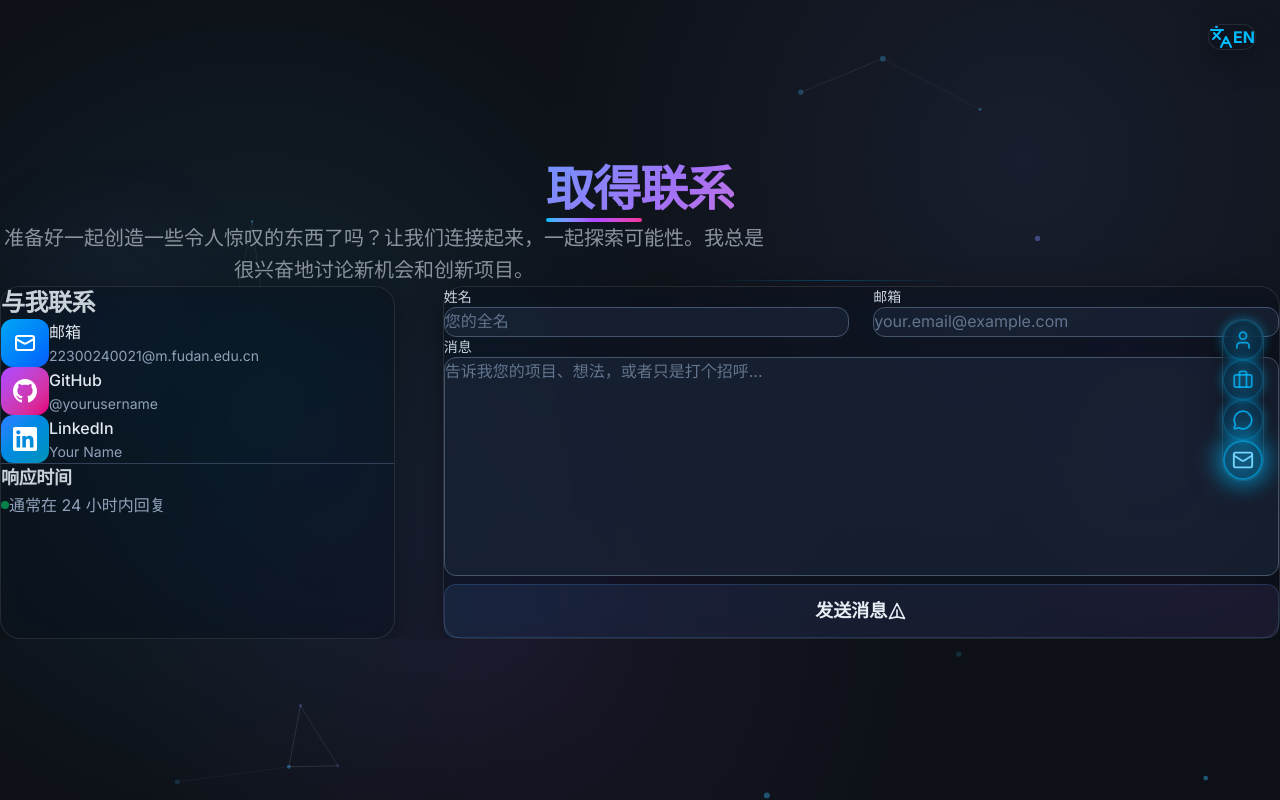
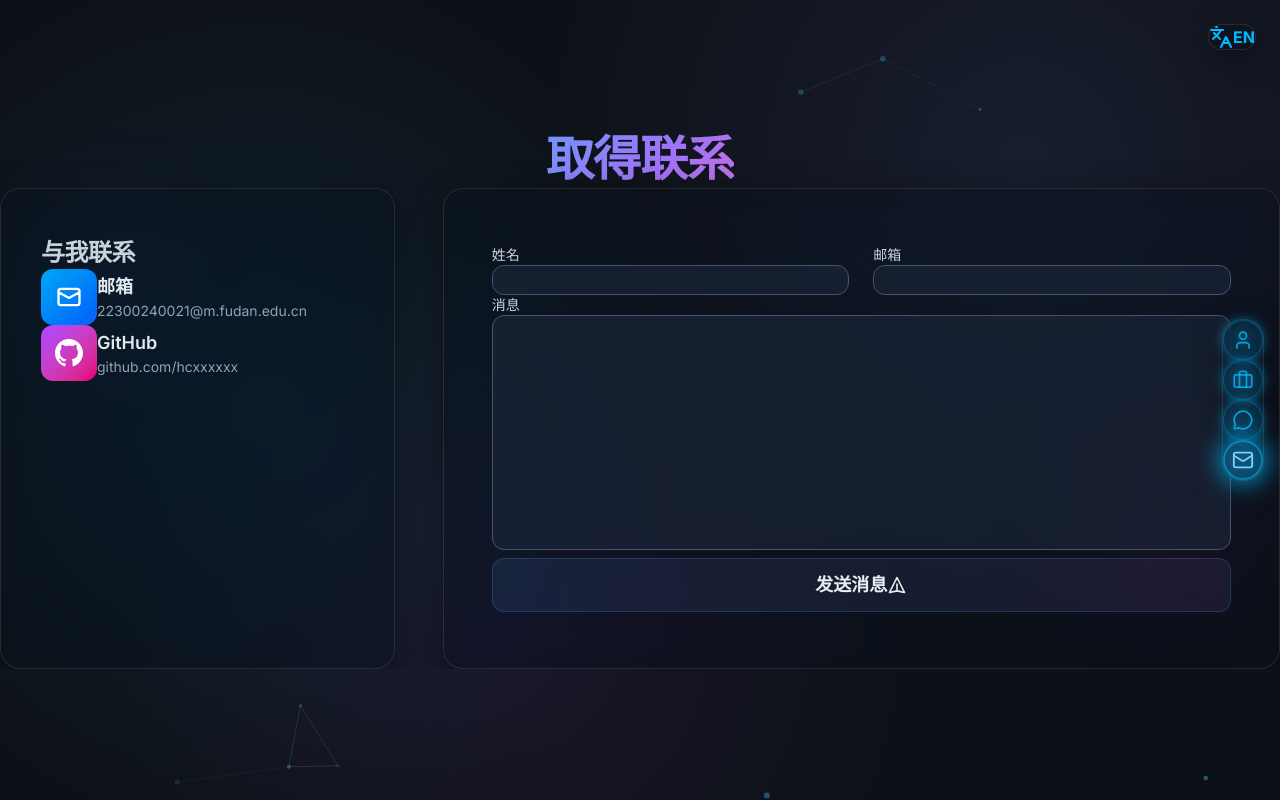
Before and after one commit to hcxxxxxx/Personal-portfolio, a Next.js app: page / in a window 1280 px wide. Both pictures are taken after a click on the button 1243 px from the left and 460 px from the top of the page. Built offline with nearby package versions, Linux system fonts and the light colour scheme.

Commit message:
fix: 占位符文本

```diff
--- a/src/components/ContactSection.tsx
+++ b/src/components/ContactSection.tsx
@@ -65,7 +65,7 @@ const ContactSection = () => {
 
   return (
     // 联系表单区域的根元素
-    <section className="w-full max-w-7xl mx-auto px-4 py-24 relative overflow-hidden">
+    <section className="w-full max-w-7xl mx-auto px-4 sm:px-6 lg:px-8 py-24 relative overflow-hidden">
       {/* 背景装饰元素 */}
       <div className="absolute inset-0 pointer-events-none">
         {/* 左上角装饰圆 */}
@@ -112,7 +112,6 @@ const ContactSection = () => {
                 <span className="inline-block w-1 h-12 md:h-16 bg-sky-400 ml-1 animate-pulse"></span>
               )}
             </h2>
-            <div className="w-24 h-1 bg-gradient-to-r from-sky-400 via-purple-500 to-pink-500 mx-auto rounded-full mb-8"></div>
           </motion.div>
           <motion.p
             variants={itemVariants}
@@ -124,79 +123,60 @@ const ContactSection = () => {
 
         {/* 联系表单网格布局 */}
         <div className="grid grid-cols-1 lg:grid-cols-3 gap-8 lg:gap-12">
-          {/* 左侧信息面板 */}
+          {/* 左侧联系方式卡片 */}
           <motion.div variants={itemVariants} className="lg:col-span-1">
-            <div className="glass-card p-8 glow-effect h-full">
+            <div className="glass-card glow-effect h-full" style={{ padding: '3rem 2.5rem' }}>
+              <div className="space-y-10">
+                {/* 联系方式标题 */}
+                <div>
+                  <h3 className="text-2xl font-semibold mb-8 text-sky-400">{texts.contact.connectWithMe}</h3>
+                </div>
+
+                {/* 联系方式列表 */}
                 <div className="space-y-8">
-                {/* 联系方式 */}
-                <div>
-                  <h3 className="text-2xl font-semibold mb-6 text-sky-400">{texts.contact.connectWithMe}</h3>
-                  <div className="space-y-6">
-                    <motion.div
-                      whileHover={{ x: 5 }}
-                      className="flex items-center space-x-4 group cursor-pointer"
-                      onClick={() => window.location.href = 'mailto:22300240021@m.fudan.edu.cn'}
+                  {/* 邮箱 */}
+                  <motion.a
+                    href="mailto:22300240021@m.fudan.edu.cn"
+                    whileHover={{ x: 5, scale: 1.02 }}
+                    className="flex items-center space-x-5 group cursor-pointer p-4 rounded-xl hover:bg-slate-800/30 transition-all duration-300"
                   >
-                      <div className="w-12 h-12 rounded-xl bg-gradient-to-br from-sky-500 to-blue-600 flex items-center justify-center group-hover:scale-110 transition-transform duration-300">
-                        <svg className="w-6 h-6 text-white" fill="none" stroke="currentColor" viewBox="0 0 24 24">
+                    <div className="w-14 h-14 rounded-xl bg-gradient-to-br from-sky-500 to-blue-600 flex items-center justify-center group-hover:scale-110 transition-transform duration-300 flex-shrink-0">
+                      <svg className="w-7 h-7 text-white" fill="none" stroke="currentColor" viewBox="0 0 24 24">
                         <path strokeLinecap="round" strokeLinejoin="round" strokeWidth={2} d="M3 8l7.89 4.26a2 2 0 002.22 0L21 8M5 19h14a2 2 0 002-2V7a2 2 0 00-2-2H5a2 2 0 00-2 2v10a2 2 0 002 2z" />
                       </svg>
                     </div>
-                      <div>
-                        <div className="font-medium text-slate-200">{texts.contact.email}</div>
-                        <div className="text-sm text-slate-400">22300240021@m.fudan.edu.cn</div>
+                    <div className="flex-1 min-w-0">
+                      <div className="font-semibold text-lg text-slate-200 mb-1">{texts.contact.email}</div>
+                      <div className="text-sm text-slate-400 truncate">22300240021@m.fudan.edu.cn</div>
                     </div>
-                    </motion.div>
+                  </motion.a>
 
-                    <motion.div
-                      whileHover={{ x: 5 }}
-                      className="flex items-center space-x-4 group cursor-pointer"
-                      onClick={() => window.open('https://github.com', '_blank')}
+                  {/* GitHub */}
+                  <motion.a
+                    href="https://github.com/hcxxxxxx"
+                    target="_blank"
+                    rel="noopener noreferrer"
+                    whileHover={{ x: 5, scale: 1.02 }}
+                    className="flex items-center space-x-5 group cursor-pointer p-4 rounded-xl hover:bg-slate-800/30 transition-all duration-300"
                   >
-                      <div className="w-12 h-12 rounded-xl bg-gradient-to-br from-purple-500 to-pink-600 flex items-center justify-center group-hover:scale-110 transition-transform duration-300">
-                        <svg className="w-6 h-6 text-white" fill="currentColor" viewBox="0 0 24 24">
+                    <div className="w-14 h-14 rounded-xl bg-gradient-to-br from-purple-500 to-pink-600 flex items-center justify-center group-hover:scale-110 transition-transform duration-300 flex-shrink-0">
+                      <svg className="w-7 h-7 text-white" fill="currentColor" viewBox="0 0 24 24">
                         <path d="M12 0c-6.626 0-12 5.373-12 12 0 5.302 3.438 9.8 8.207 11.387.599.111.793-.261.793-.577v-2.234c-3.338.726-4.033-1.416-4.033-1.416-.546-1.387-1.333-1.756-1.333-1.756-1.089-.745.083-.729.083-.729 1.205.084 1.839 1.237 1.839 1.237 1.07 1.834 2.807 1.304 3.492.997.107-.775.418-1.305.762-1.604-2.665-.305-5.467-1.334-5.467-5.931 0-1.311.469-2.381 1.236-3.221-.124-.303-.535-1.524.117-3.176 0 0 1.008-.322 3.301 1.23.957-.266 1.983-.399 3.003-.404 1.02.005 2.047.138 3.006.404 2.291-1.552 3.297-1.23 3.297-1.23.653 1.653.242 2.874.118 3.176.77.84 1.235 1.911 1.235 3.221 0 4.609-2.807 5.624-5.479 5.921.43.372.823 1.102.823 2.222v3.293c0 .319.192.694.801.576 4.765-1.589 8.199-6.086 8.199-11.386 0-6.627-5.373-12-12-12z"/>
                       </svg>
                     </div>
-                      <div>
-                        <div className="font-medium text-slate-200">{texts.contact.github}</div>
-                        <div className="text-sm text-slate-400">@yourusername</div>
+                    <div className="flex-1 min-w-0">
+                      <div className="font-semibold text-lg text-slate-200 mb-1">{texts.contact.github}</div>
+                      <div className="text-sm text-slate-400 truncate">github.com/hcxxxxxx</div>
                     </div>
-                    </motion.div>
-
-                    <motion.div
-                      whileHover={{ x: 5 }}
-                      className="flex items-center space-x-4 group cursor-pointer"
-                      onClick={() => window.open('https://linkedin.com', '_blank')}
-                    >
-                      <div className="w-12 h-12 rounded-xl bg-gradient-to-br from-blue-500 to-cyan-600 flex items-center justify-center group-hover:scale-110 transition-transform duration-300">
-                        <svg className="w-6 h-6 text-white" fill="currentColor" viewBox="0 0 24 24">
-                          <path d="M20.447 20.452h-3.554v-5.569c0-1.328-.027-3.037-1.852-3.037-1.853 0-2.136 1.445-2.136 2.939v5.667H9.351V9h3.414v1.561h.046c.477-.9 1.637-1.85 3.37-1.85 3.601 0 4.267 2.37 4.267 5.455v6.286zM5.337 7.433c-1.144 0-2.063-.926-2.063-2.065 0-1.138.92-2.063 2.063-2.063 1.14 0 2.064.925 2.064 2.063 0 1.139-.925 2.065-2.064 2.065zm1.782 13.019H3.555V9h3.564v11.452zM22.225 0H1.771C.792 0 0 .774 0 1.729v20.542C0 23.227.792 24 1.771 24h20.451C23.2 24 24 23.227 24 22.271V1.729C24 .774 23.2 0 22.222 0h.003z"/>
-                        </svg>
-                      </div>
-                      <div>
-                        <div className="font-medium text-slate-200">{texts.contact.linkedin}</div>
-                        <div className="text-sm text-slate-400">Your Name</div>
-                      </div>
-                    </motion.div>
-                  </div>
-                </div>
-
-                {/* 响应时间信息 */}
-                <div className="border-t border-slate-700 pt-6">
-                  <h4 className="text-lg font-semibold mb-3 text-slate-200">{texts.contact.responseTime}</h4>
-                  <div className="flex items-center space-x-2">
-                    <div className="w-2 h-2 bg-green-400 rounded-full animate-pulse"></div>
-                    <span className="text-slate-400">{texts.contact.responseTimeText}</span>
-                  </div>
+                  </motion.a>
                 </div>
               </div>
             </div>
           </motion.div>
 
-          {/* 右侧表单 */}
+          {/* 右侧表单卡片 */}
           <motion.div variants={itemVariants} className="lg:col-span-2">
-            <div className="glass-card p-8 md:p-10 glow-effect">
+            <div className="glass-card glow-effect" style={{ padding: '3.5rem 3rem' }}>
               <form onSubmit={handleSubmit} className="space-y-8">
                 {/* 姓名和邮箱输入框 */}
                 <div className="grid grid-cols-1 md:grid-cols-2 gap-6">
@@ -204,14 +184,15 @@ const ContactSection = () => {
                     whileFocus={{ scale: 1.02 }}
                     className="relative group"
                   >
-                    <label className="block text-sm font-medium text-slate-300 mb-2">{texts.contact.form.name}</label>
+                    <label className="block text-sm font-medium text-slate-300 mb-3">{texts.contact.form.name}</label>
                     <input
                       type="text"
                       placeholder={texts.contact.form.namePlaceholder}
                       value={name}
                       onChange={(e) => setName(e.target.value)}
                       required
-                      className="w-full p-4 rounded-xl bg-slate-800/60 border border-slate-600 focus:ring-2 focus:ring-sky-500 focus:border-sky-500 focus:outline-none transition-all duration-300 placeholder:text-slate-500 group-hover:border-slate-500"
+                      className="w-full px-5 py-4 rounded-xl bg-slate-800/60 border border-slate-600 focus:ring-2 focus:ring-sky-500 focus:border-sky-500 focus:outline-none transition-all duration-300 placeholder:text-slate-500 group-hover:border-slate-500"
+                      style={{ paddingLeft: '1.25rem' }}
                     />
                     <div className="absolute inset-0 rounded-xl bg-gradient-to-r from-sky-500/20 to-purple-500/20 opacity-0 group-hover:opacity-100 transition-opacity duration-300 -z-10 blur-xl"></div>
                   </motion.div>
@@ -220,14 +201,15 @@ const ContactSection = () => {
                     whileFocus={{ scale: 1.02 }}
                     className="relative group"
                   >
-                    <label className="block text-sm font-medium text-slate-300 mb-2">{texts.contact.form.email}</label>
+                    <label className="block text-sm font-medium text-slate-300 mb-3">{texts.contact.form.email}</label>
                     <input
                       type="email"
                       placeholder={texts.contact.form.emailPlaceholder}
                       value={email}
                       onChange={(e) => setEmail(e.target.value)}
                       required
-                      className="w-full p-4 rounded-xl bg-slate-800/60 border border-slate-600 focus:ring-2 focus:ring-sky-500 focus:border-sky-500 focus:outline-none transition-all duration-300 placeholder:text-slate-500 group-hover:border-slate-500"
+                      className="w-full px-5 py-4 rounded-xl bg-slate-800/60 border border-slate-600 focus:ring-2 focus:ring-sky-500 focus:border-sky-500 focus:outline-none transition-all duration-300 placeholder:text-slate-500 group-hover:border-slate-500"
+                      style={{ paddingLeft: '1.25rem' }}
                     />
                     <div className="absolute inset-0 rounded-xl bg-gradient-to-r from-sky-500/20 to-purple-500/20 opacity-0 group-hover:opacity-100 transition-opacity duration-300 -z-10 blur-xl"></div>
                   </motion.div>
@@ -238,14 +220,15 @@ const ContactSection = () => {
                   whileFocus={{ scale: 1.01 }}
                   className="relative group"
                 >
-                  <label className="block text-sm font-medium text-slate-300 mb-2">{texts.contact.form.message}</label>
+                  <label className="block text-sm font-medium text-slate-300 mb-3">{texts.contact.form.message}</label>
                   <textarea
                     placeholder={texts.contact.form.messagePlaceholder}
                     value={message}
                     onChange={(e) => setMessage(e.target.value)}
                     required
                     rows={8}
-                    className="w-full p-4 rounded-xl bg-slate-800/60 border border-slate-600 focus:ring-2 focus:ring-sky-500 focus:border-sky-500 focus:outline-none transition-all duration-300 resize-none placeholder:text-slate-500 group-hover:border-slate-500"
+                    className="w-full px-5 py-4 rounded-xl bg-slate-800/60 border border-slate-600 focus:ring-2 focus:ring-sky-500 focus:border-sky-500 focus:outline-none transition-all duration-300 resize-none placeholder:text-slate-500 group-hover:border-slate-500"
+                    style={{ paddingLeft: '1.25rem', paddingTop: '1rem' }}
                   />
                   <div className="absolute inset-0 rounded-xl bg-gradient-to-r from-sky-500/20 to-purple-500/20 opacity-0 group-hover:opacity-100 transition-opacity duration-300 -z-10 blur-xl"></div>
                 </motion.div>
--- a/src/locales.ts
+++ b/src/locales.ts
@@ -127,7 +127,7 @@ const zh: LocaleTexts = {
   },
   contact: {
     title: '取得联系',
-    subtitle: '准备好一起创造一些令人惊叹的东西了吗？让我们连接起来，一起探索可能性。我总是很兴奋地讨论新机会和创新项目。',
+    subtitle: '',
     connectWithMe: '与我联系',
     email: '邮箱',
     github: 'GitHub',
@@ -136,11 +136,11 @@ const zh: LocaleTexts = {
     responseTimeText: '通常在 24 小时内回复',
     form: {
       name: '姓名',
-      namePlaceholder: '您的全名',
+      namePlaceholder: '',
       email: '邮箱',
-      emailPlaceholder: 'your.email@example.com',
+      emailPlaceholder: '',
       message: '消息',
-      messagePlaceholder: '告诉我您的项目、想法，或者只是打个招呼...',
+      messagePlaceholder: '',
       sendMessage: '发送消息',
       sending: '发送中...',
       success: '您的邮件客户端应该已经打开。谢谢！',
@@ -246,12 +246,12 @@ const en: LocaleTexts = {
     responseTimeText: 'Usually responds within 24 hours',
     form: {
       name: 'Name',
-      namePlaceholder: 'Your full name',
+      namePlaceholder: '',
       email: 'Email',
-      emailPlaceholder: 'your.email@example.com',
+      emailPlaceholder: '',
       message: 'Message',
-      messagePlaceholder: 'Tell me about your project, idea, or just say hello...',
-      sendMessage: 'Send Message',
+      messagePlaceholder: '',
+      sendMessage: 'Send me a message',
       sending: 'Sending...',
       success: 'Your mail client should have opened. Thank you!',
     },
```
Lines whose indentation alone changed are shown as unchanged.
